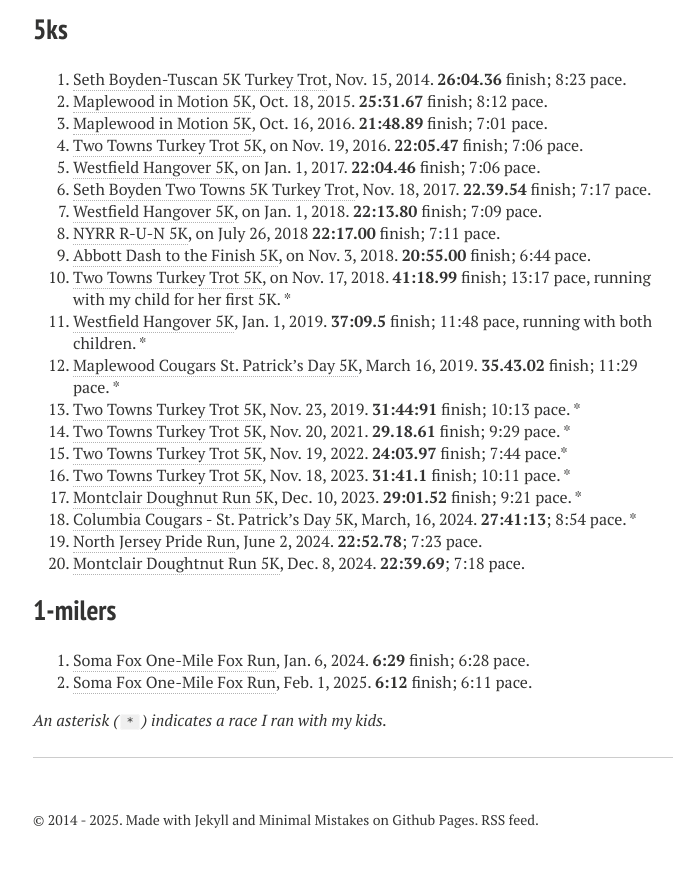
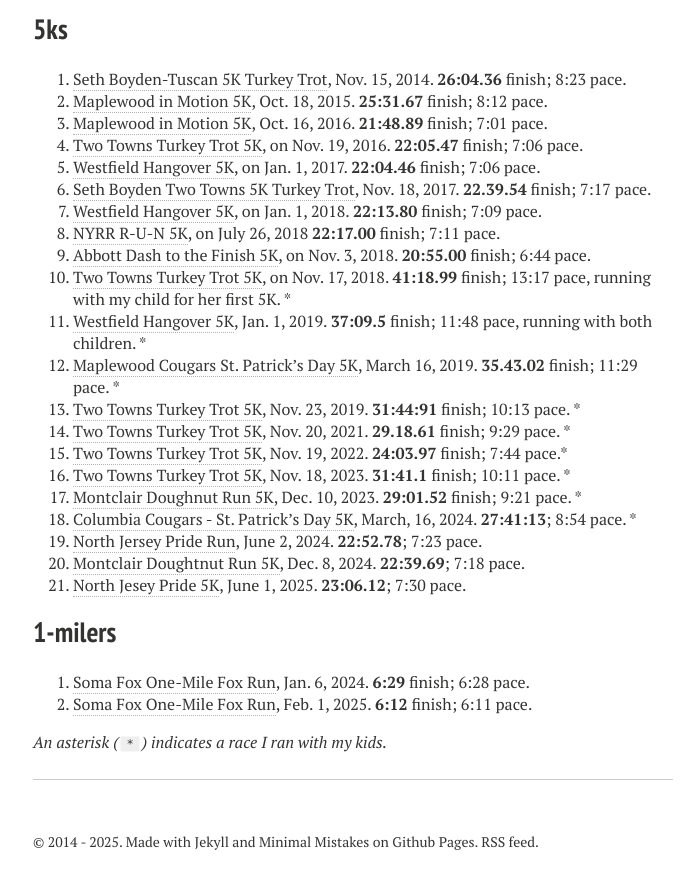
Before and after one commit to tommeagher/tommeagher.github.io, a Jekyll site: the page built from races.md, in a window 1280 px wide and 900 px high, scrolled down 1178 px. Shown: the top 889 px of the window, without its empty margins (287-969 px from the left). Built offline with Jekyll 4.4.1, drawn with Linux system fonts in a browser that asks for light colours; nearby versions of some CDN libraries.

Commit message:
add pride 5K results

```diff
--- a/races.md
+++ b/races.md
@@ -75,6 +75,7 @@
 18. [Columbia Cougars - St. Patrick's Day 5K](https://runsignup.com/Race/Results/58550/IndividualResult/HxLf?resultSetId=442599#U9860508), March, 16, 2024. **27:41:13**; 8:54 pace. *
 19. [North Jersey Pride Run](https://runsignup.com/Race/Results/6513/IndividualResult/zLkP#U9860508), June 2, 2024. **22:52.78**; 7:23 pace.
 20. [Montclair Doughtnut Run 5K](https://runsignup.com/Race/Results/122920/IndividualResult/ztZz#U9860508), Dec. 8, 2024. **22:39.69**; 7:18 pace.
+21. [North Jesey Pride 5K](https://runsignup.com/Race/Results/6513/IndividualResult/TgMJ#U9860508), June 1, 2025. **23:06.12**; 7:30 pace.
 
 ## 1-milers
 1. [Soma Fox One-Mile Fox Run](https://www.secondwindtiming.com/result-page/?id=273772#0_3EF1B7), Jan. 6, 2024. **6:29** finish; 6:28 pace.
```
Also changed, not shown: 2 other files.
